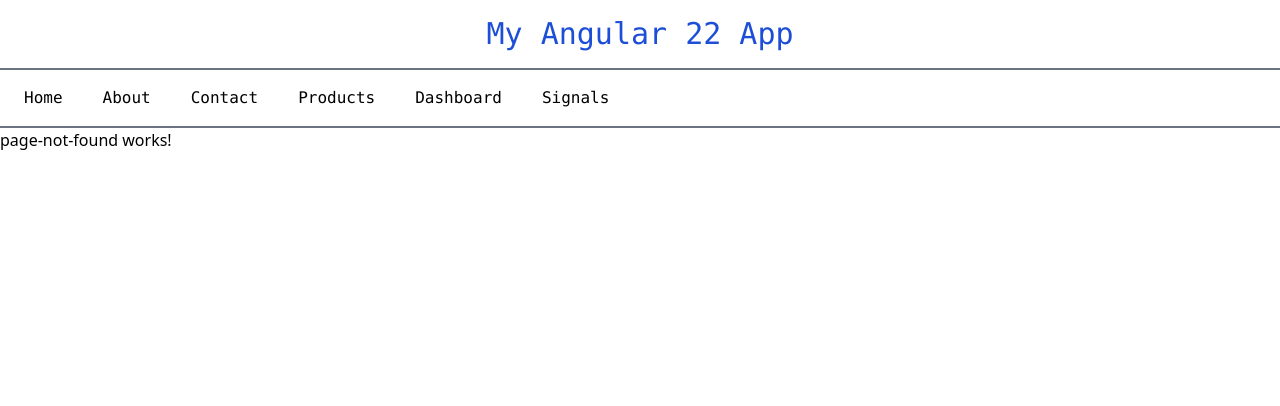
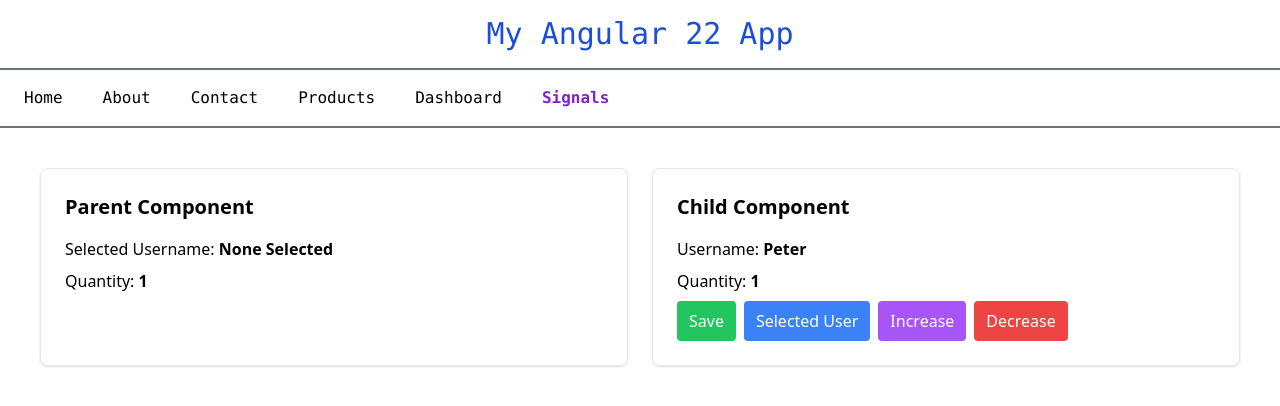
Before and after one commit to alianathefoxfairy/angular-22-sandbox, an Angular app in the folder Angular22-Tutorial/: page /pages/parent in a window 1280 px wide. Shown: the top 406 px of the page. Built offline with nearby package versions, Linux system fonts and the light colour scheme.

Commit message:
advanced signals: parent-child data communication

```diff
--- a/Angular22-Tutorial/src/app/app.html
+++ b/Angular22-Tutorial/src/app/app.html
@@ -10,7 +10,8 @@
         <li><a routerLink="pages/contact" routerLinkActive="text-orange-700 font-bold">Contact</a></li>
         <li><a routerLink="pages/products" routerLinkActive="text-red-700 font-bold">Products</a></li>
         <li><a routerLink="pages/dashboard" routerLinkActive="text-amber-700 font-bold">Dashboard</a></li>
-        <li><a routerLink="pages/signal" routerLinkActive="text-purple-700 font-bold">Signals</a></li>
+        <!-- <li><a routerLink="pages/signal" routerLinkActive="text-purple-700 font-bold">Signals</a></li> -->
+        <li><a routerLink="pages/parent" routerLinkActive="text-purple-700 font-bold">Signals</a></li>
         <!-- href reloads the entire page when changing to another link,
          whereas routerLink only navigates within the app without refreshing everything -->
     </ul>
--- /dev/null
+++ b/Angular22-Tutorial/src/app/pages/child/child.html
@@ -0,0 +1,15 @@
+<h2 class="mb-4 text-xl font-semibold">Child Component</h2>
+<p class="mb-2">
+    Username: <strong>{{username()}}</strong>
+</p>
+
+<p class="mb-2">
+    Quantity: <strong>{{quantity()}}</strong>
+</p>
+
+<div class="flex gap-2">
+    <button class="rounded bg-green-500 px-3 py-2 text-white" (click)="onSave()">Save</button>
+    <button class="rounded bg-blue-500 px-3 py-2 text-white" (click)="selectUser()">Selected User</button>
+    <button class="rounded bg-purple-500 px-3 py-2 text-white" (click)="increase()">Increase</button>
+    <button class="rounded bg-red-500 px-3 py-2 text-white" (click)="decrease()">Decrease</button>
+</div>
--- /dev/null
+++ b/Angular22-Tutorial/src/app/pages/child/child.ts
@@ -0,0 +1,35 @@
+import { Component, input, model, output } from '@angular/core';
+
+@Component({
+  imports: [],
+  selector: 'app-child',
+  styleUrl: './child.scss',
+  templateUrl: './child.html',
+})
+export class Child {
+  // Readonly value
+  // username = input('');
+
+  // Required value - no default ''
+  username = input.required<string>();
+
+  saved = output();
+  selected = output<string>();
+
+  quantity = model(1);
+
+  onSave(){
+    this.saved.emit();
+  }
+  selectUser(){
+    this.selected.emit('John');
+  }
+
+  increase(){
+    //this.quantity.set(4);
+    this.quantity.update(q => q+1);
+  }
+  decrease(){
+    this.quantity.update(q => q-1);
+  }
+}
--- /dev/null
+++ b/Angular22-Tutorial/src/app/pages/parent/parent.html
@@ -0,0 +1,18 @@
+<div class="flex gap-6 m-10">
+    <!-- Parent -->
+    <div class="w-1/2 rounded-lg border p-6 shadow">
+        <h2 class="mb-4 text-xl font-semibold">Parent Component</h2>
+        <p class="mb-2">Selected Username: <strong>{{selectedUser}}</strong></p>
+        <p class="mb-2">Quantity: <strong>{{quantity()}}</strong></p>
+    </div>
+
+    <!-- Child -->
+     <div class="w-1/2 rounded-lg border p-6 shadow">
+        <app-child
+        [username]="userName"
+        (saved)="handleSave()"
+        (selected)="handleSelection($event)"
+        [(quantity)]="quantity">
+        </app-child>
+    </div>
+</div>
--- /dev/null
+++ b/Angular22-Tutorial/src/app/pages/parent/parent.ts
@@ -0,0 +1,24 @@
+import { Component, input, model, signal } from '@angular/core';
+import { Child } from '../child/child';
+
+@Component({
+  imports: [Child],
+  selector: 'app-parent',
+  styleUrl: './parent.scss',
+  templateUrl: './parent.html',
+})
+export class Parent {
+  userName = "Peter";
+  selectedUser = "None Selected";
+
+  quantity = signal(1);
+
+  handleSave(){
+    console.log('Saved event occurred from child');
+  }
+
+  handleSelection(user: string){
+    console.log(user);
+    this.selectedUser = user;
+  }
+}
```
Also changed, not shown: Angular22-Tutorial/src/app/app.routes.ts (+6 -1 lines), Angular22-Tutorial/src/app/pages/child/child.scss (added), Angular22-Tutorial/src/app/pages/parent/parent.scss (added), 2 other files (tests, documents, lock files or other folders).
